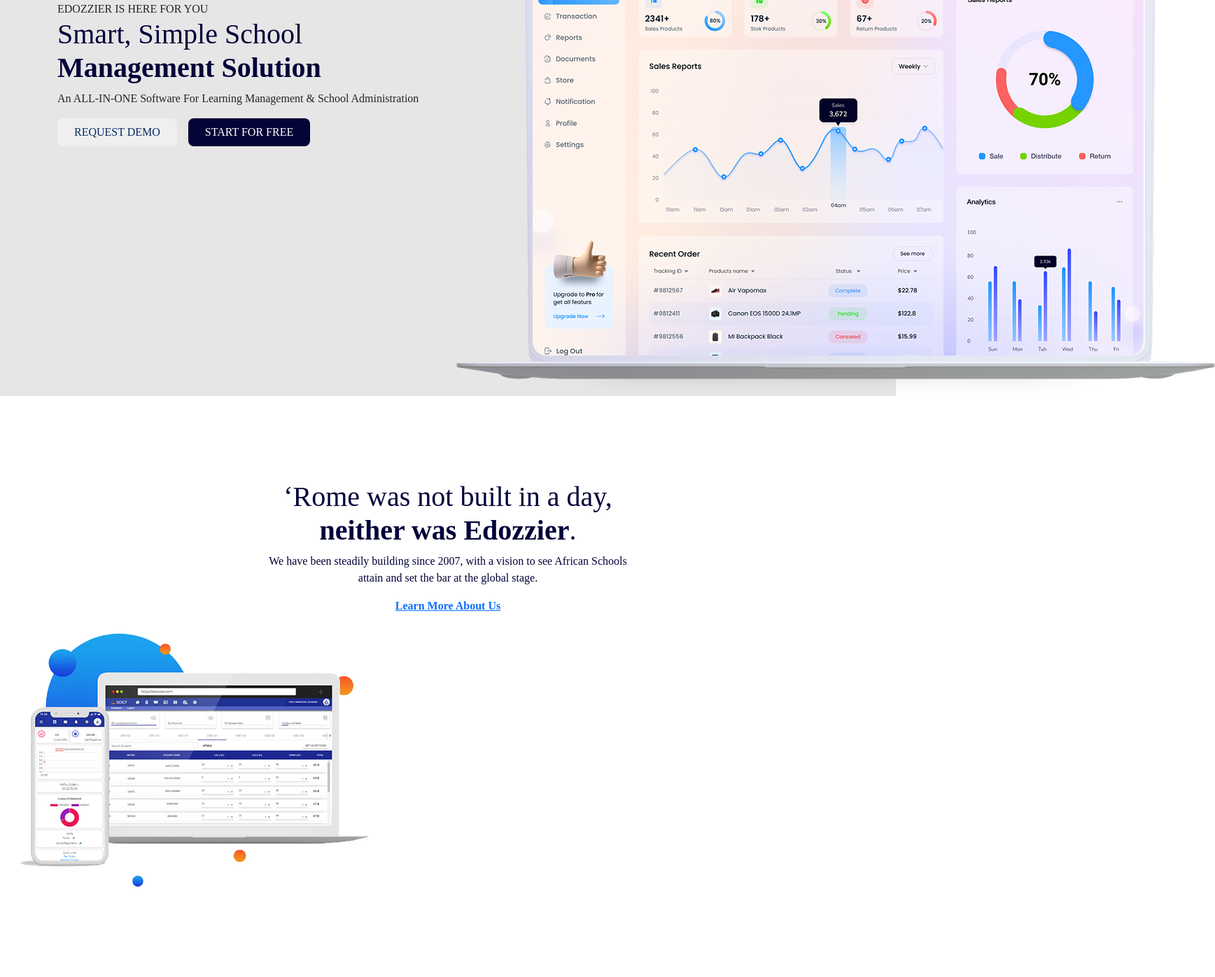
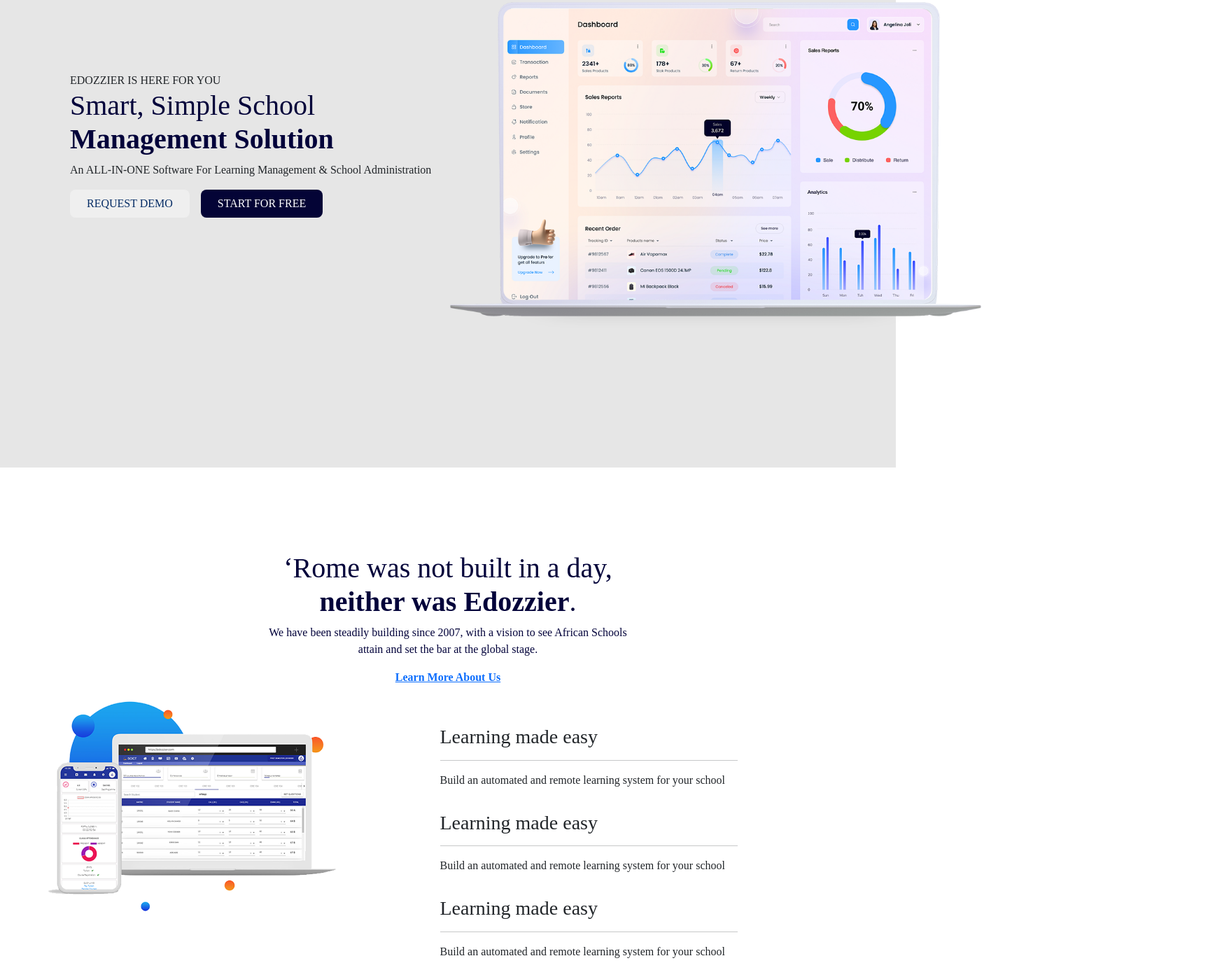
Before and after one commit to SAM1-B/liveCode12, a plain HTML site: page index.html in a window 1280 px wide. Shown: the part 147-1543 px from the top of the page at 70% size, 1736 px wide, since content can reach past the window. Before the commit the page ends 1441 px from the top, so only its background shows below. Drawn offline with Linux system fonts and the light colour scheme.

Commit message:
update 2

```diff
--- a/index.html
+++ b/index.html
@@ -58,9 +58,9 @@
 
 
         <!-- HERO SECTION -->
-    <div class=" mt-5 container hero" >
+    <div class="   hero" style="padding-top: 150px;" >
      <div class="row">
-        <div class="leftTxt col-sm-12 col-md-6 col-lg-6  " style="margin-top: 100px;">
+        <div class="leftTxt col-sm-12 col-md-6 col-lg-5  " style="margin-top: 100px;" >
             <span>EDOZZIER IS HERE FOR YOU</span>
             <h1 class=" heroTxtMe">Smart, Simple School <span class="fw-bold ">Management Solution</span></h1>
             <p>An ALL-IN-ONE Software For Learning Management & School Administration</p>
@@ -71,8 +71,8 @@
             </div>
             </div>
 
-            <div class="heroImg col-sm-12 col-md-6 col-lg-6 ">
-                <img src="img/edozzier_header_mac.png" alt="" class="img">
+            <div class="heroImg col-sm-12 col-md-6 col-lg-5 ">
+                <img src="img/edozzier_header_mac.png" alt=""  style="height: 70%;">
             </div>
 
      </div>
@@ -92,14 +92,40 @@
     </div>
 
 
-    <div class="row container">
-        <div class="col-sm-12 col-md-6 col-lg-6">
+    <div class="row container justify-content-around gap-3">
+        <div class="col-sm-12 col-md-5 col-lg-5">
             <img src="img/edozzier-app.png" alt="" class="img-fluid">
         </div>
+
+        <div class="col-sm-12 col-md-5 col-lg-5 mt-5 ">
+           <div class=" romTxt p-2 ">
+            <h3>Learning made easy</h3>
+            <hr>
+            <p>Build an automated and remote learning system for your school</p>
+           </div>
+           <div class=" romTxt p-2 ">
+            <h3>Learning made easy</h3>
+            <hr>
+            <p>Build an automated and remote learning system for your school</p>
+           </div>
+           <div class=" romTxt p-2 ">
+            <h3>Learning made easy</h3>
+            <hr>
+            <p>Build an automated and remote learning system for your school</p>
+           </div>
+        </div>
+
     </div>
 </div>
 
 
+
+
+<!-- WE HAVE SOLUTION -->
+
+<div>
+
+</div>
 <script src="bootstrap-5.3.2-dist/js/bootstrap.bundle.js"></script>
 </body>
 </html>
--- a/style.css
+++ b/style.css
@@ -30,6 +30,9 @@
 .heroTxtMe{
     font-size: 40px;
 }
+.leftTxt{
+    margin-left: 100px;
+}
 .hero h1{
     color: rgb(2, 2, 58);
     font-size: 40px;
@@ -41,3 +44,10 @@
     margin-top: 120px;
     color: rgb(2, 2, 58);
 }
+
+.romTxt:hover{
+    background-color: rgb(2, 2, 58);
+
+    border-radius: 7px;
+    color: white;
+}
```
